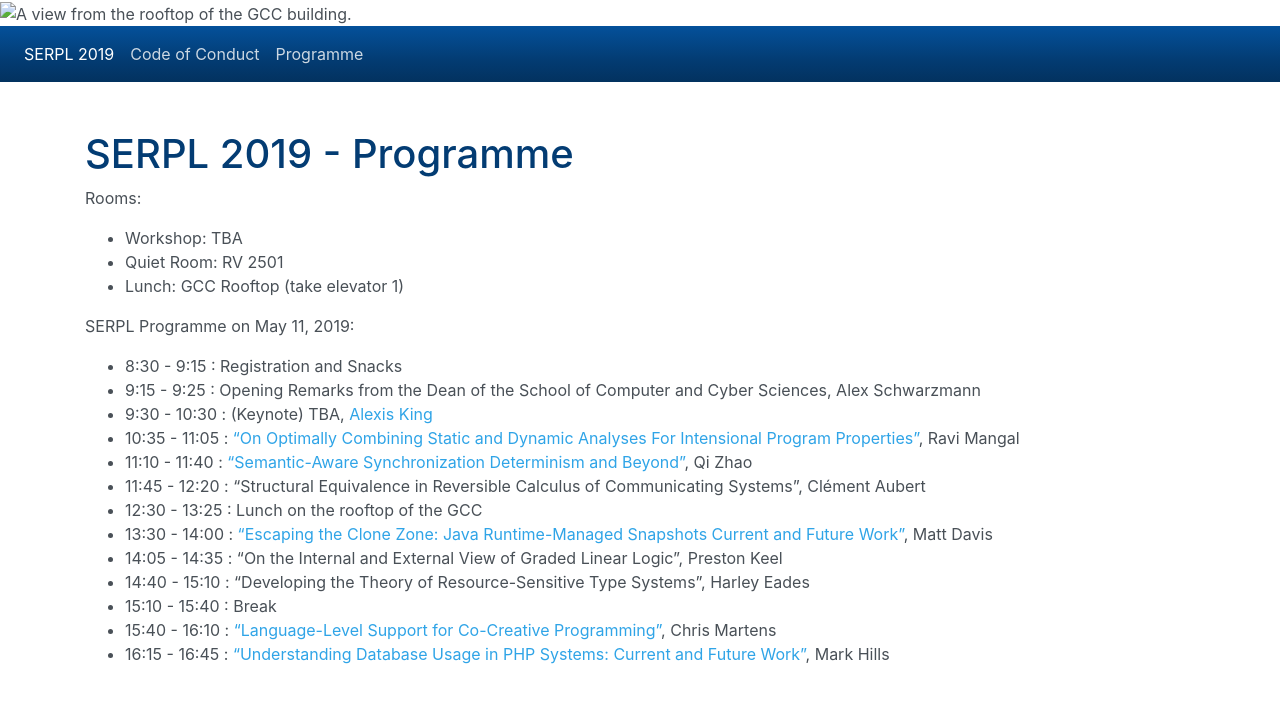
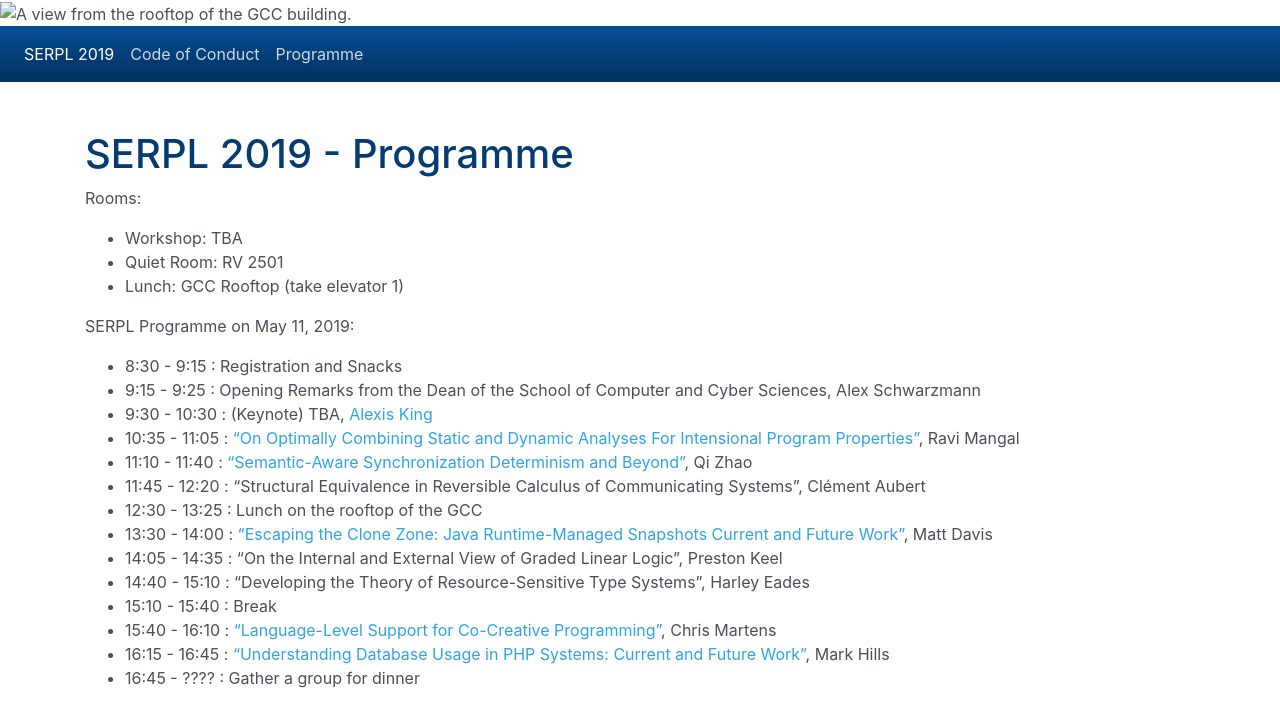
Before and after one commit to the-au-forml-lab/SERPL2019, a Jekyll site: the page built from programme.md, in a window 1280 px wide. Shown: the top 727 px of the page. Built offline with Jekyll 4.4.1, drawn with Linux system fonts in a browser that asks for light colours.

Commit message:
Forgot dinner

```diff
--- a/programme.md
+++ b/programme.md
@@ -23,3 +23,4 @@ SERPL Programme on May 11, 2019:
 - 15:10 - 15:40 : Break
 - 15:40 - 16:10 : ["Language-Level Support for Co-Creative Programming"](SERPL/includes/abstracts/Chris-Martens.pdf), Chris Martens
 - 16:15 - 16:45 : ["Understanding Database Usage in PHP Systems: Current and Future Work"](SERPL/includes/abstracts/Mark-Hills.pdf), Mark Hills
+- 16:45 - ???? : Gather a group for dinner
```
